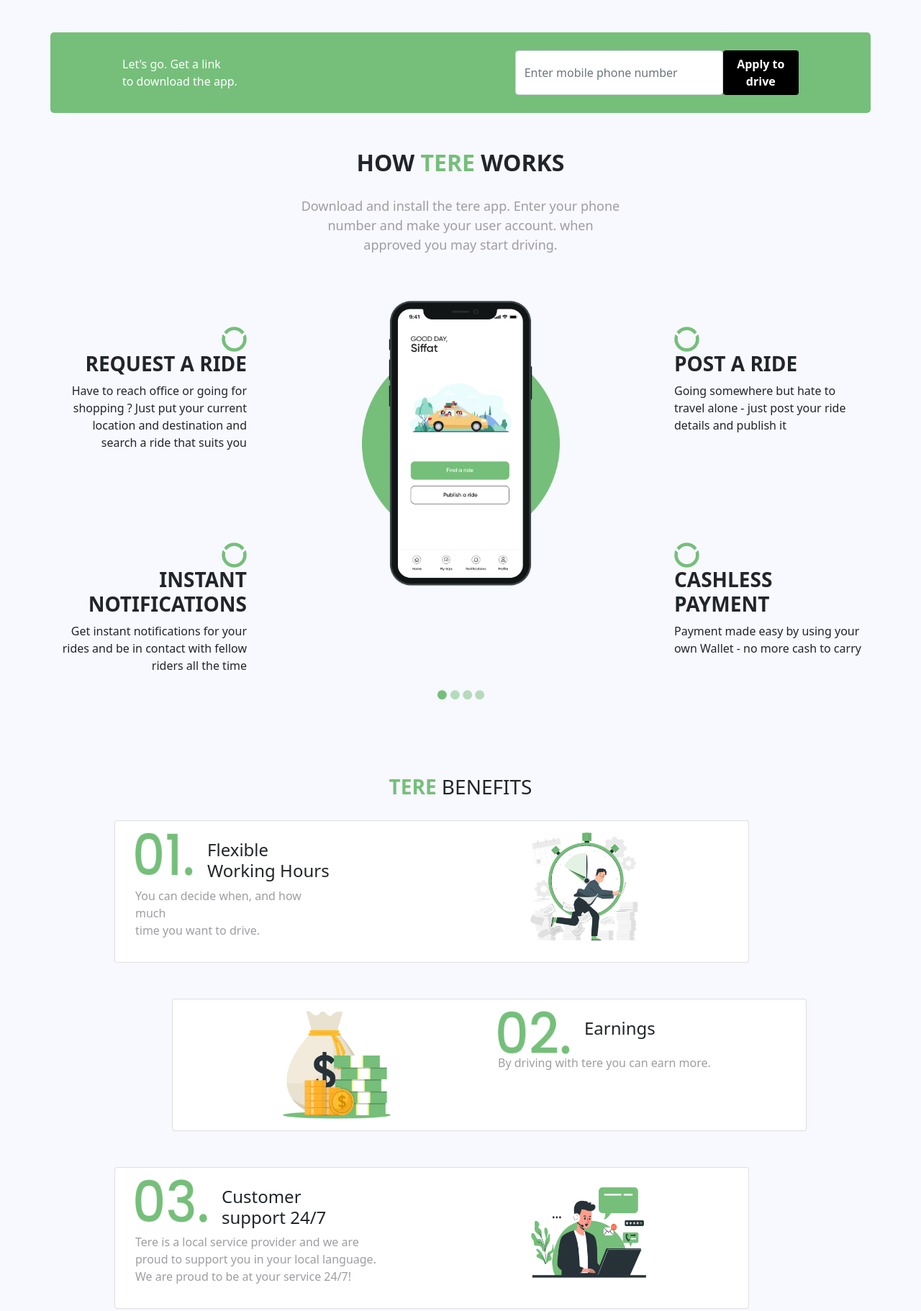
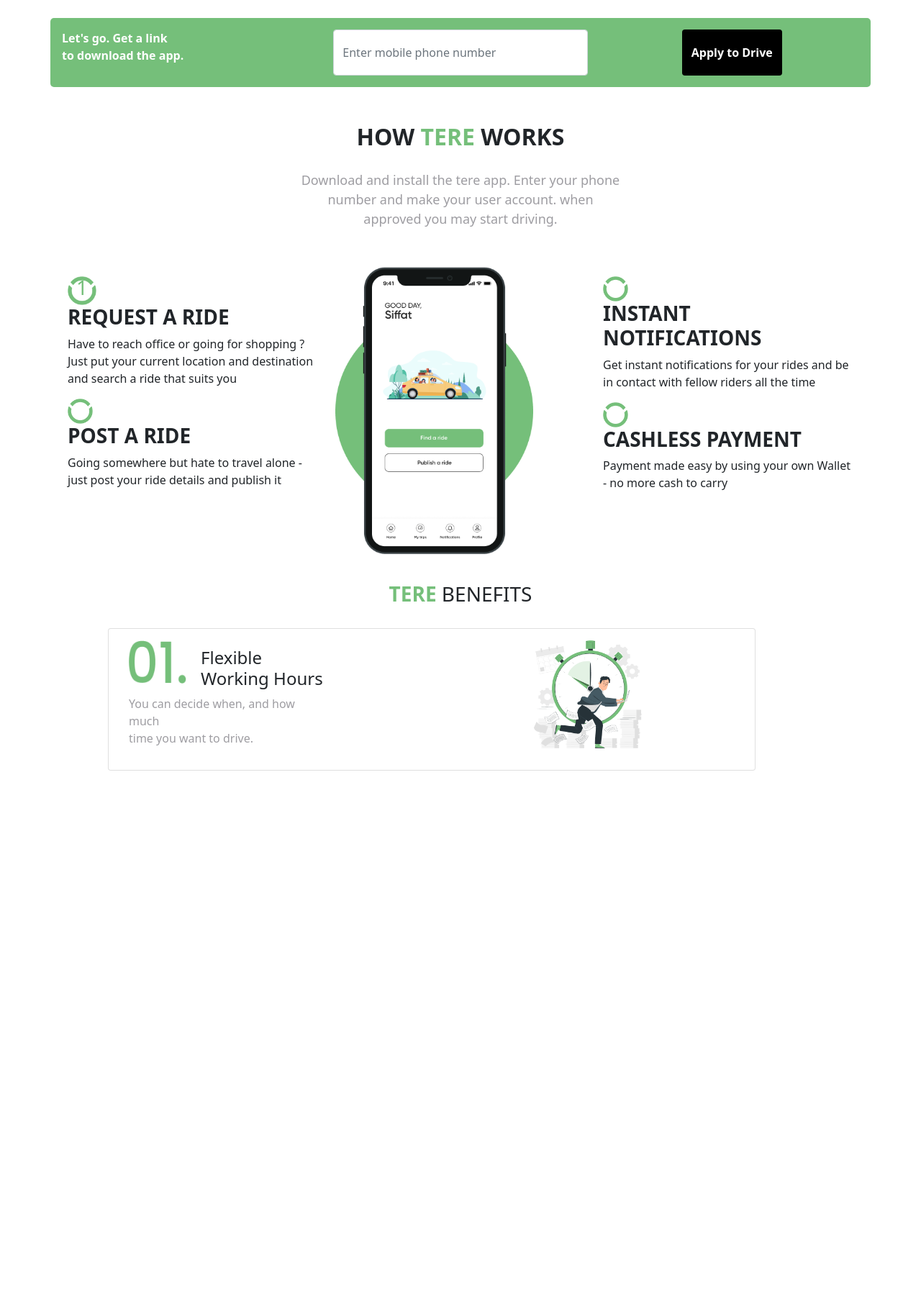
Before and after one commit to jasimim13/PF, a plain HTML site: page Tere Front End/src/Structure/index.html in a window 1280 px wide. Shown: the part 661-2483 px from the top of the page at 72% size. After the commit the page ends 1782 px from the top, so only its background shows below. Drawn offline with nearby package versions, Linux system fonts and the light colour scheme.

Commit message:
Bootstrap Form Commit

```diff
--- a/Tere Front End/src/Structure/index.html
+++ b/Tere Front End/src/Structure/index.html
@@ -22,9 +22,8 @@
     ></script>
   </head>
   <body>
-    <div class="Navigation">
     <nav class="navbar navbar-expand-lg navbar-light">
-        <div class="container-fluid">
+      <div class="container-fluid m-3">
         <img
           class="navbar-brand"
           src="../../assets/tere_logo.png"
@@ -60,13 +59,11 @@
         </div>
       </div>
     </nav>
-    </div>
 
-    <div class="container-fluid" style="background-color: ghostwhite">
-      <section>
-        <div class="container">
-          <div class="row">
-            <div class="col txt" style="margin-top: 150px;" >
+    <section class="container-fluid" style="background-color: ghostwhite">
+      <div class="container-fluid">
+        <div class="row flex-column-reverse flex-lg-row">
+          <div class="col-md-6 text-left text">
             <h1 class="title">
               DOWNLOAD APP, <br />
               SAVE MONEY, MAKE FRIENDS!
@@ -87,8 +84,9 @@
               </button>
             </div>
           </div>
-            <div class="col img">
+          <div class="col-md-6 order-md-2">
             <img
+              class="img-fluid"
               src="../../assets/Car_logo.png"
               alt="car logo"
               width="500"
@@ -99,25 +97,35 @@
       </div>
     </section>
 
-      <div class="container form mt-5">
-        <span
-          >Let's go. Get a link <br />
-          to download the app.</span
+    <div
+      class="container p-3 mt-5"
+      style="background-color: #75bf7a; border-radius: 5px"
     >
-        <div class="justify-content-end">
-          <form class="d-flex">
+      <div class="row">
+        <div class="col-sm">
+          <p style="color: white; font-weight: bold">
+            Let's go. Get a link<br />
+            to download the app.
+          </p>
+        </div>
+        <div class="col-sm d-flex justify-content-center">
           <input
+            type="text"
             class="form-control"
-              type="search"
             placeholder="Enter mobile phone number"
-              aria-label="Search"
+            aria-label="Enter mobile phone number"
+            aria-describedby="button-addon2"
           />
-            <button class="btn form" type="submit">Apply to drive</button>
-          </form>
+        </div>
+        <div class="col-sm d-flex justify-content-center">
+          <button class="btn form" type="button" id="button-addon2">
+            Apply to Drive
+          </button>
+        </div>
       </div>
     </div>
 
-      <section class="working">
+    <div style="display: flex; flex-direction: column">
       <h2 class="working_title">
         HOW <span class="logo_title">TERE</span> WORKS
       </h2>
@@ -126,81 +134,101 @@
         number and make your user account. when <br />
         approved you may start driving.
       </p>
-        <div class="container working">
-          <div class="row">
-            <div class="col" style="text-align: right;" >
+      <div class="container d-flex justify-content-center">
+        <!--Left Waale-->
+        <div class="row" style="height: 200px; display: contents">
+          <div class="col-md-4" style="height: 200%; margin-top: 50px">
+            <div class="row" style="height: 100%">
+              <div class="col-md-12 text-right" style="height: 50%">
+                <div class="text-container">
+                  <div  class="text-overlay">
+                    <h3>1</h3>
+                  </div>
+                </div>
+
+                <h3 style="font-weight: bold">REQUEST A RIDE</h3>
+                <p>
+                  Have to reach office or going for shopping ? Just put your
+                  current location and destination and search a ride that suits
+                  you
+                </p>
+              </div>
+              <div class="col-md-12" style="height: 50%">
                 <img
                   src="../../assets/Circle.png"
                   alt="Circle"
                   width="35"
                   height="35"
                 />
-              <h3 style="font-weight: bold;">REQUEST A RIDE</h3>
+                <h3 style="font-weight: bold">POST A RIDE</h3>
                 <p>
-                Have to reach office or going for shopping ? Just put your
-                current location and destination and search a ride that suits
-                you
+                  Going somewhere but hate to travel alone - just post your ride
+                  details and publish it
                 </p>
               </div>
-            <div class="col-6" style="margin-top: 25px">
+            </div>
+          </div>
+          <!--Left Waale-->
+
+          <!--Center Waala-->
+          <div class="col-md-4 justify-content-center" style="height: 230%">
+            <div class="row" style="height: 100%">
+              <div class="col-md-12" style="height: 100%">
                 <div class="image_container">
-                <img src="../../assets/Ellipse.png" height="275" width="275" />
                   <img
-                  class="overlay_image"
+                    class="img-fluid"
+                    src="../../assets/Ellipse.png"
+                    height="275"
+                    width="275"
+                  />
+                  <img
+                    class="overlay_image img-fluid"
                     src="../../assets/iPhone.png"
                     height="400"
                     width="200"
                   />
                 </div>
               </div>
-            <div class="col" style="text-align: left;">
+            </div>
+            <div class="row"></div>
+          </div>
+          <!--Center Waala-->
+
+          <div class="col-md-4" style="height: 200%; margin-top: 50px">
+            <div class="row" style="height: 100%">
+              <div class="col-md-12" style="height: 50%">
                 <img
                   src="../../assets/Circle.png"
                   alt="Circle"
                   width="35"
                   height="35"
                 />
-              <h3 style="font-weight: bold;">POST A RIDE</h3>
+                <h3 style="font-weight: bold">INSTANT NOTIFICATIONS</h3>
                 <p>
-                Going somewhere but hate to travel alone - just post your ride
-                details and publish it
+                  Get instant notifications for your rides and be in contact
+                  with fellow riders all the time
                 </p>
               </div>
-          </div>
-          <div class="row">
-            <div class="col" style="text-align: right;" >
+              <div class="col-md-12" style="height: 50%">
                 <img
                   src="../../assets/Circle.png"
                   alt="Circle"
                   width="35"
                   height="35"
                 />
-              <h3 style="font-weight: bold;">INSTANT NOTIFICATIONS</h3>
-              <p>
-                Get instant notifications for your rides and be in contact with
-                fellow riders all the time
-              </p>
-            </div>
-            <div class="col-6"></div>
-            <div class="col"  style="text-align: left;">
-              <img
-                src="../../assets/Circle.png"
-                alt="Circle"
-                width="35"
-                height="35"
-              />
-              <h3 style="font-weight: bold;">CASHLESS PAYMENT</h3>
+                <h3 style="font-weight: bold">CASHLESS PAYMENT</h3>
                 <p>
                   Payment made easy by using your own Wallet - no more cash to
                   carry
                 </p>
               </div>
             </div>
-          <img src="../../assets/Breadcrumb.png" />
           </div>
-      </section>
+        </div>
+      </div>
+    </div>
 
-      <section class="benefits">
+    <div class="benefits">
       <h3><span class="logo_title">TERE</span> BENEFITS</h3>
       <div class="card_1">
         <div class="card w-75">
@@ -238,62 +266,9 @@
           </div>
         </div>
       </div>
-
-        <div class="card_2">
-          <div class="card w-75">
-            <div class="card-body">
-              <div class="container">
-                <div class="row">
-                  <div class="col img">
-                    <img src="../../assets/Money.png" width="150" height="150" />
-                  </div>
-                  <div class="col txt">
-                    <div style="display: flex">
-                      <img src="../../assets/02..png" width="100" height="60" />
-                      <h4 class="card_2_text">Earnings</h4>
-                    </div>
-                    <p class="desc">By driving with tere you can earn more.</p>
-                  </div>
-                </div>
-              </div>
-            </div>
-          </div>
     </div>
 
-        <div class="card_3">
-          <div class="card w-75">
-            <div class="card-body">
-              <div class="container">
-                <div class="row">
-                  <div class="col txt">
-                    <div style="display: flex">
-                      <img src="../../assets/03..png" width="100" height="60" />
-                      <h4 class="card_3_text">
-                        Customer <br />
-                        support 24/7
-                      </h4>
-                    </div>
-                    <p class="desc">
-                      Tere is a local service provider and we are <br />proud to
-                      support you in your local language.<br />
-                      We are proud to be at your service 24/7!
-                    </p>
-                  </div>
-                  <div class="col img">
-                    <img
-                      src="../../assets/Customer_Care.png"
-                      width="175"
-                      height="150"
-                    />
-                  </div>
-                </div>
-              </div>
-            </div>
-          </div>
-        </div>
-      </section>
-    </div>
-
+    <!--
     <footer>
       <div class="footer">
         <img src="../../assets/footer_logo.png" width="100" height="30" />
@@ -324,6 +299,6 @@
           </button>
         </div>
       </div>
-    </footer>
+    </footer> -->
   </body>
 </html>
--- a/Tere Front End/src/styles/styles.css
+++ b/Tere Front End/src/styles/styles.css
@@ -6,6 +6,16 @@
 .Navigation{
     margin: 40px;
 }
+.col-md-6.text-left.text{
+  margin-top: 100px;
+}
+
+  @media (max-width: 768px) {
+    .col-md-6.text-left.text {
+      text-align: center;
+    }
+  }
+
 
 .nav-link {
   color: black;
@@ -79,12 +89,14 @@
 .working_desc {
   color: #9e9da2;
   font-size: large;
+  text-align: center;
   padding-top: 20px;
 }
 
 .image_container {
   position: relative;
   display: inline-block;
+  margin-top: 100px;
 }
 
 .overlay_image {
@@ -93,6 +105,24 @@
   left: 50%;
   transform: translate(-50%, -50%);
   z-index: 1;
+}
+
+.text-container{
+  position: relative;
+      width: 40px;
+      height: 40px;
+      background-image: url('../../assets/Circle.png');
+      background-size: cover;
+      background-position: center;
+}
+
+.text-overlay {
+  position: absolute;
+  top: 50%;
+  left: 50%;
+  transform: translate(-50%, -50%);
+  text-align: center;
+  color: #75bf7a;
 }
 
 .container.working {
```
Lines whose indentation alone changed are shown as unchanged.
